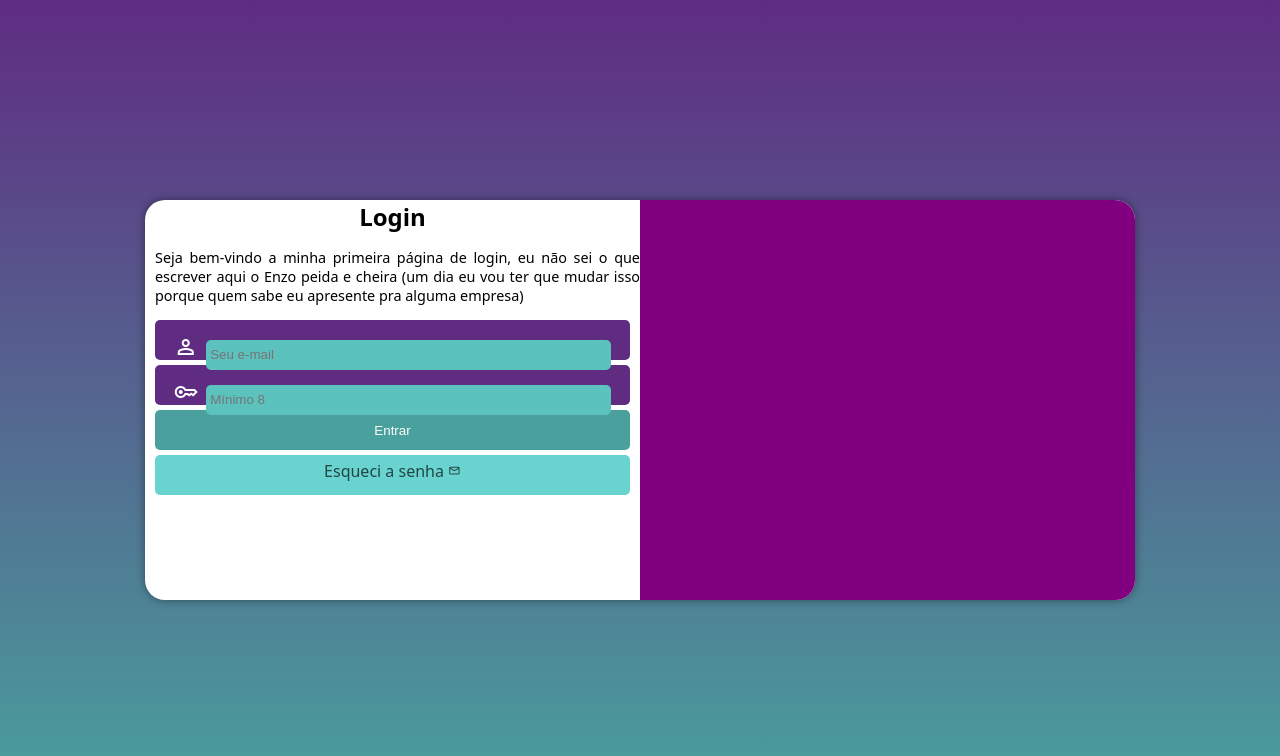
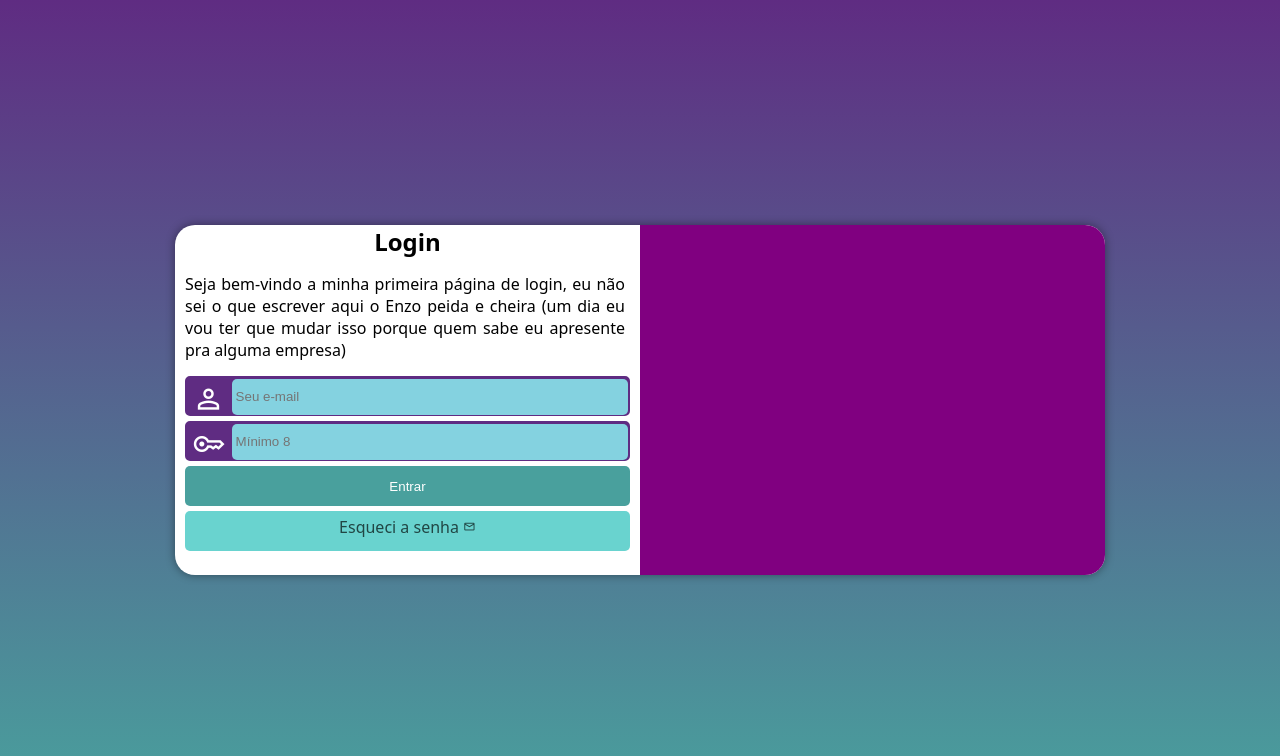
Before and after one commit to Cxrthur/projeto-login, a plain HTML site: page index.html in a window 1280 px wide. Drawn offline with nearby package versions, Linux system fonts and the light colour scheme.

Commit message:
FINALIZADO!

```diff
--- a/estilos/media-queries.css
+++ b/estilos/media-queries.css
@@ -7,17 +7,8 @@
     }
 
     section#login {
-        width: 650px
-    }
-
-    section#login > h1 {
-        font-size: 2.3em;
-        padding: 20px;
-    }
-
-    section#login > p {
-        font-size: 1em;
-        padding: 30px;
+        width: 750px;
+        height: 320px;
     }
 
     #login  > div#imagem {
@@ -32,7 +23,11 @@
     section#login > div#formulario {
         float: right;
         width: 70%;
+    }
 
+    p {
+        max-width: 98%;
+        transform: translateX(10px);
     }
 }
 
@@ -43,24 +38,33 @@
     }
 
     section#login {
-        width: 990px;
-        height: 50vh;
+        width: 930px;
+        height: 350px;
     }
 
-    #login > div#imagem {
-
+    div#imagem {
 
         background-position: center top;
-        background-size: contain;
+        background-size: cover;
 
         float: right;
         width: 50%;
-        height: 100vh;
+        height: 350px;
     }
 
     section#login > div#formulario {
         float: left;
         width: 50%;
-        height: 100vh;
+        height: 100%;
+    }
+
+    div#formulario > h1 {
+        font-size: 2em;
+    }
+
+    p {
+        width: 460px;
+        font-size: 0.8em;
+        font-size: 1em;
     }
 }
--- a/estilos/style.css
+++ b/estilos/style.css
@@ -23,27 +23,25 @@ section#login {
     position: absolute;
     top: 50%;
     left: 50%;
-    transform: translate(-50%, -50%);
     overflow: hidden;
     box-shadow: 0px 0px 10px rgba(0, 0, 0, 0.425);
 
     background-color: white;
     width: 250px;
-    height: 550px;
+    height: 540px;
     border-radius: 20px;
     text-align: center;
 
     transition: width 0.3s, height 0.3s;
     transition-timing-function: ease;
+    transform: translate(-50%, -50%);
 }
 
-#imagem {
+div#imagem {
     display: block;
     background: purple url(../imagens/gatinho.jpg) no-repeat;
     background-size: cover;
-
-    width: 250px;
-    height: 150px;
+    height: 200px;
 }
 
 
@@ -59,12 +57,13 @@ h1 {
 
 p {
     padding: 5px 10px 0px 10px;
-    font-size: 0.9em;
+    font-size: 0.8em;
     text-align: justify;
 }
 
 form > div.campo {
     background-color: #5f2c82;
+    border: 2px solid #5f2c82;
     display: block;
     width: 100%;
     height: 40px;
@@ -76,21 +75,25 @@ div.campo > label {
     display: none;
 }
 
-div.campo {
+div.campo > span {
     color: white;
-    background-color: black;
     font-size: 2em;
     width: 40px;
     padding: 5px;
 }
 
 div.campo > input {
-    background-color: #5bc2be;
-    width: calc(100% - 60px);
+    background-color: #8df8f5d0;
+    width: calc(100% - 45px);
     height: 100%;
     border: 0px;
     border-radius: 5px;
     padding: 4px;
+    transform: translateY(-14px);
+}
+
+div.campo > input:focus-within {
+    background-color: white;
 }
 
 form > input[type=submit] {
```
